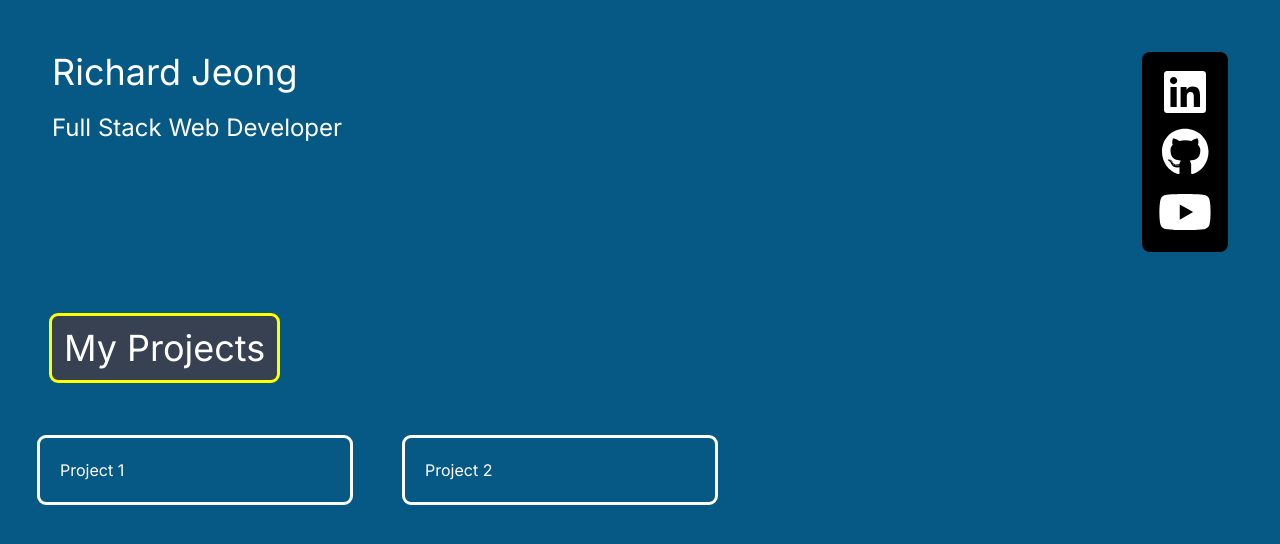
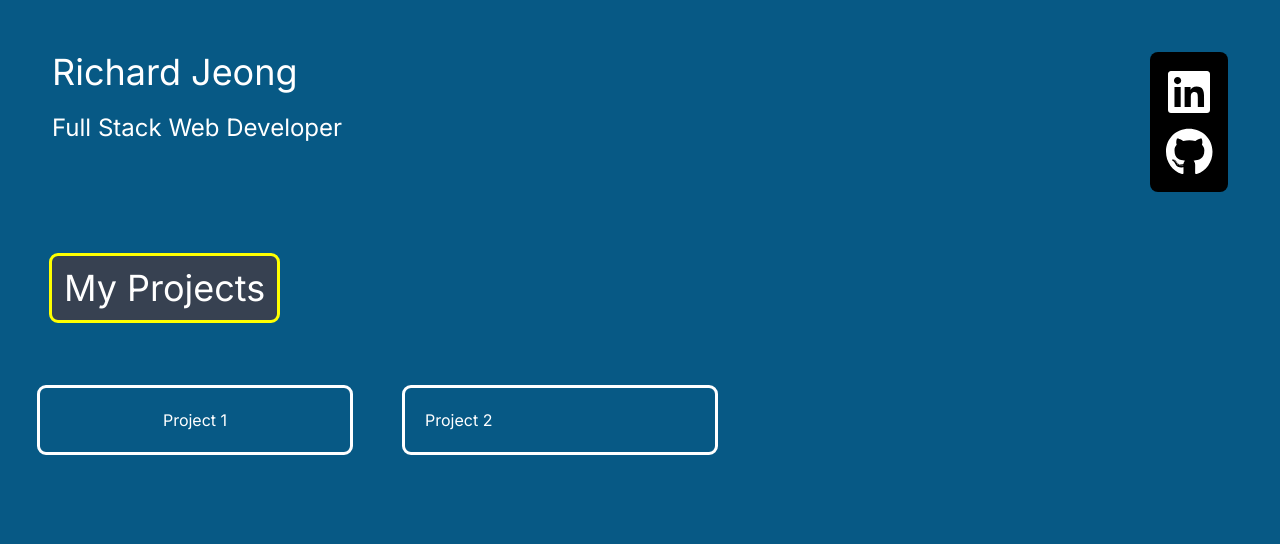
Before and after one commit to ej84/rjweb, a Next.js app: page / in a window 1280 px wide. Both pictures are taken after a click on the button "My Projects". Shown: the top 544 px of the page. Built offline with nearby package versions, Linux system fonts and the light colour scheme.

Commit message:
Updating project buttons parts.

```diff
--- a/src/app/page.jsx
+++ b/src/app/page.jsx
@@ -41,10 +41,10 @@ export default function Home() {
         setStyle({ 1: { x: 100, y: -150 }, 2: { x: 55, y: -150 } });
       } else {
         setAnimateStyle({
-          1: { translateY: 40.0 },
-          2: { translateX: 75, translateY: 40.0 },
+          1: { translateY: 70.0 },
+          2: { translateX: 75, translateY: 70.0 },
         });
-        setStyle({ 1: { x: 20, y: -150 }, 2: { y: -150 } });
+        setStyle({ 1: { x: 20, y: -110 }, 2: { y: -110 } });
       }
     };
     animated();
@@ -68,7 +68,7 @@ export default function Home() {
                     <FontAwesomeIcon
                       icon={faLinkedin}
                       size="3x"
-                      className="hover:text-blue-700"
+                      className="hover:bg-white hover:text-blue-700"
                     />
                   </Link>
                 </li>
@@ -79,11 +79,6 @@ export default function Home() {
                       size="3x"
                       className="hover:bg-white hover:text-black"
                     />
-                  </Link>
-                </li>
-                <li>
-                  <Link href="/">
-                    <FontAwesomeIcon icon={faYoutube} size="3x" />
                   </Link>
                 </li>
               </ul>
@@ -106,20 +101,36 @@ export default function Home() {
           <div className="grid grid-cols-4">
             <motion.div animate={animateStyle["1"]} style={style["1"]}>
               <div className="outline outline-white flex justify-center rounded-md mouseOn">
-                <a href="https://dev.getgeneid.com" className="w-full h-full">
-                  <p className="p-5">Project 1</p>
-                </a>
+                <button
+                  onClick={() => setIsClicked(true)}
+                  className="p-5 w-full h-full"
+                >
+                  Project 1
+                </button>
               </div>
             </motion.div>
             <motion.div animate={animateStyle["2"]} style={style["2"]}>
               <div className="outline outline-white flex justify-center rounded-md mouseOn max-[640px]:text-center">
-                <a href="https://dev.getgeneid.com" className="w-full h-full">
+                <a
+                  href="https://github.com/ej84/ithelpdesk"
+                  className="w-full h-full"
+                >
                   <p className="p-5">Project 2</p>
                 </a>
               </div>
             </motion.div>
           </div>
         )}
+        {isclicked && (
+          <div
+            className="flex justify-center p-20 m-20 bg-gray-300"
+            onClick={() => setIsClicked(false)}
+          >
+            <a href="https://dev.getgeneid.com" className="w-full h-full">
+              project
+            </a>
+          </div>
+        )}
       </div>
     </main>
   );
```
